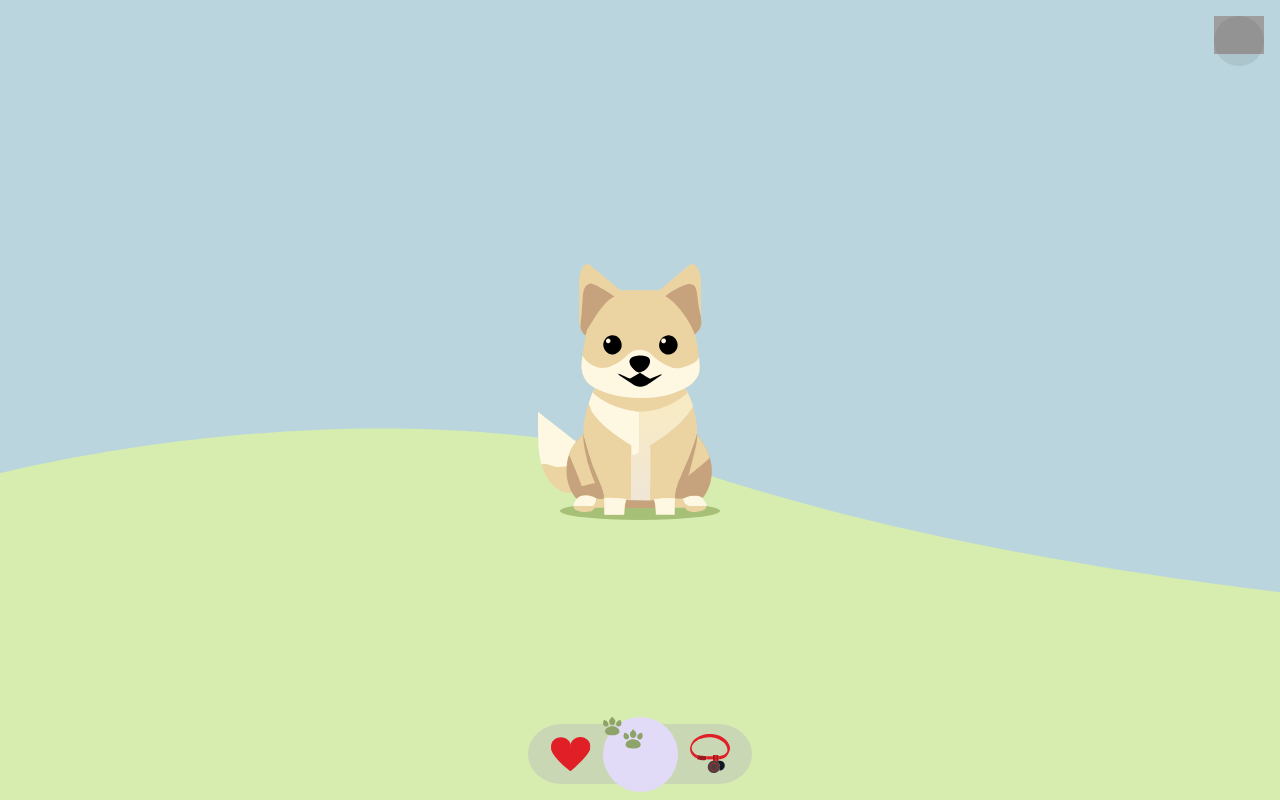
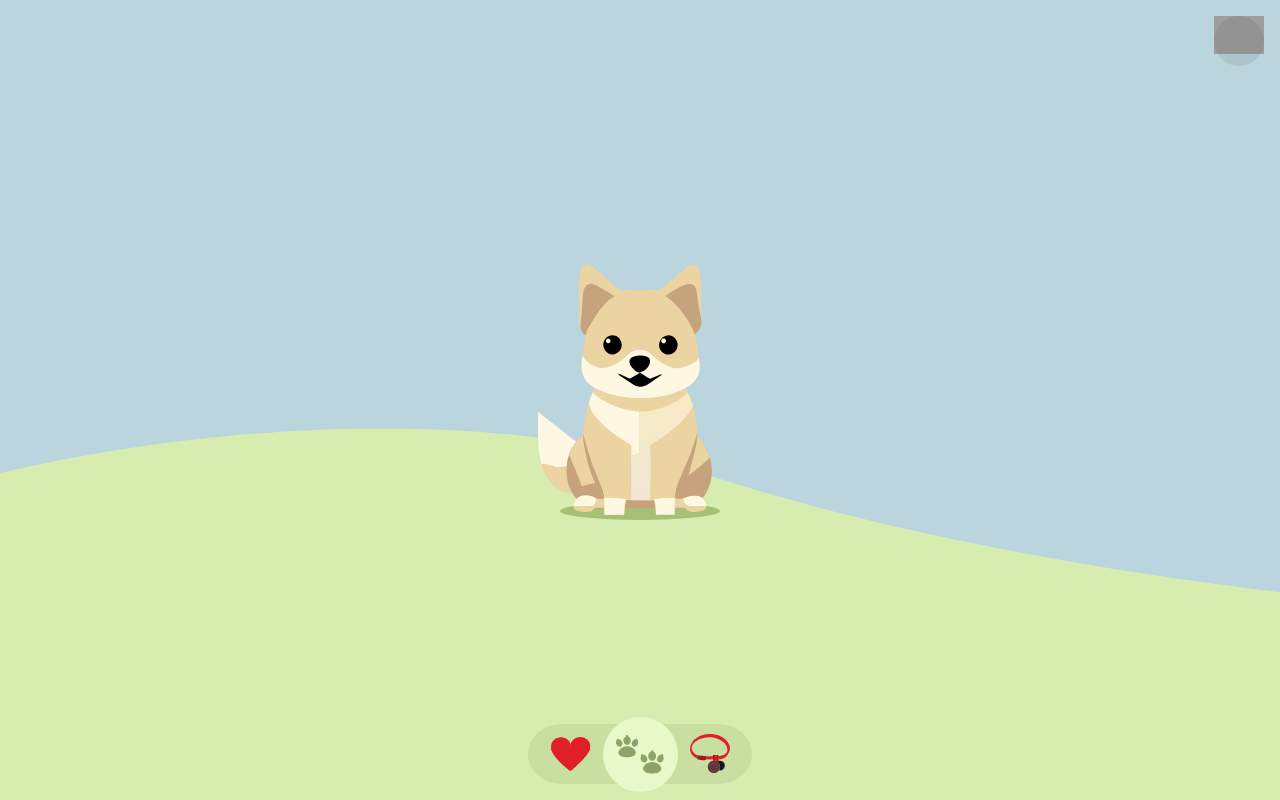
Before and after one commit to 21mdr1/dog-app, a React (Create React App) app: page /walk in a window 1280 px wide. Built offline with nearby package versions, Linux system fonts and the light colour scheme; grey boxes are pictures that could not be loaded; the HTML template or start-up script is replaced by a standard one.

Commit message:
Adjust bottom nav styling for walk page

```diff
--- a/src/components/BottomNav/BottomNav.js
+++ b/src/components/BottomNav/BottomNav.js
@@ -21,15 +21,15 @@ function BottomNav({ page }) {
 
 
     return (
-        <nav className="bottom-nav">
-            <NavLink to='/' className="bottom-nav__item">
-                <img src={heart} alt="heart" className="bottom-nav__button" />
+        <nav className={`bottom-nav bottom-nav--${page}`}>
+            <NavLink to='/' className={`bottom-nav__item bottom-nav__item--${page}`}>
+                <img src={heart} alt="heart" className={`bottom-nav__button bottom-nav__button--${page}`} />
             </NavLink>
-            <NavLink to='' className="bottom-nav__item bottom-nav__item--main">
-                <img src={mainImage} alt="" className="bottom-nav__button bottom-nav__button--main" />
+            <NavLink to='' className={`bottom-nav__main-item bottom-nav__main-item--${page}`}>
+                <img src={mainImage} alt="" className={`bottom-main-button bottom-main-button--${page}`} />
             </NavLink>
-            <NavLink to='/walk' className="bottom-nav__item">
-                <img src={leash} alt="dog leash" className="bottom-nav__button" />
+            <NavLink to='/walk' className={`bottom-nav__item bottom-nav__item--${page}`}>
+                <img src={leash} alt="dog leash" className={`bottom-nav__button bottom-nav__button--${page}`} />
             </NavLink>
         </nav>
     );
--- a/src/components/BottomNav/BottomNav.scss
+++ b/src/components/BottomNav/BottomNav.scss
@@ -2,23 +2,39 @@
 @use '../../styles/partials/mixins' as *;
 
 .bottom-nav {
-    background-color: $transparent-purple;
     border-radius: 15%/50%;
     height: 3.75rem;
     width: 14rem;
 
     @include flex(center, center, 0.75rem);
 
+    &--home {
+        background-color: $transparent-purple;
+    }
+
+    &--walk {
+        background-color: $transparent-green;
+    }
+
     &__item {
         line-height: 0;
+    }
 
-        &--main {
-            display: inline-block;
+    &__main-item {
+        display: inline-block;
+        width: $middle-button-size;
+        height: $middle-button-size;
+        border-radius: 50%;
+        @include flex(center, center);
+
+        &--home {
             background-color: $purple-white;
-            width: $middle-button-size;
-            height: $middle-button-size;
-            border-radius: 50%;
         }
+
+        &--walk {
+            background-color: $green-white;
+        }
+
     }
 
     &__button {
```
